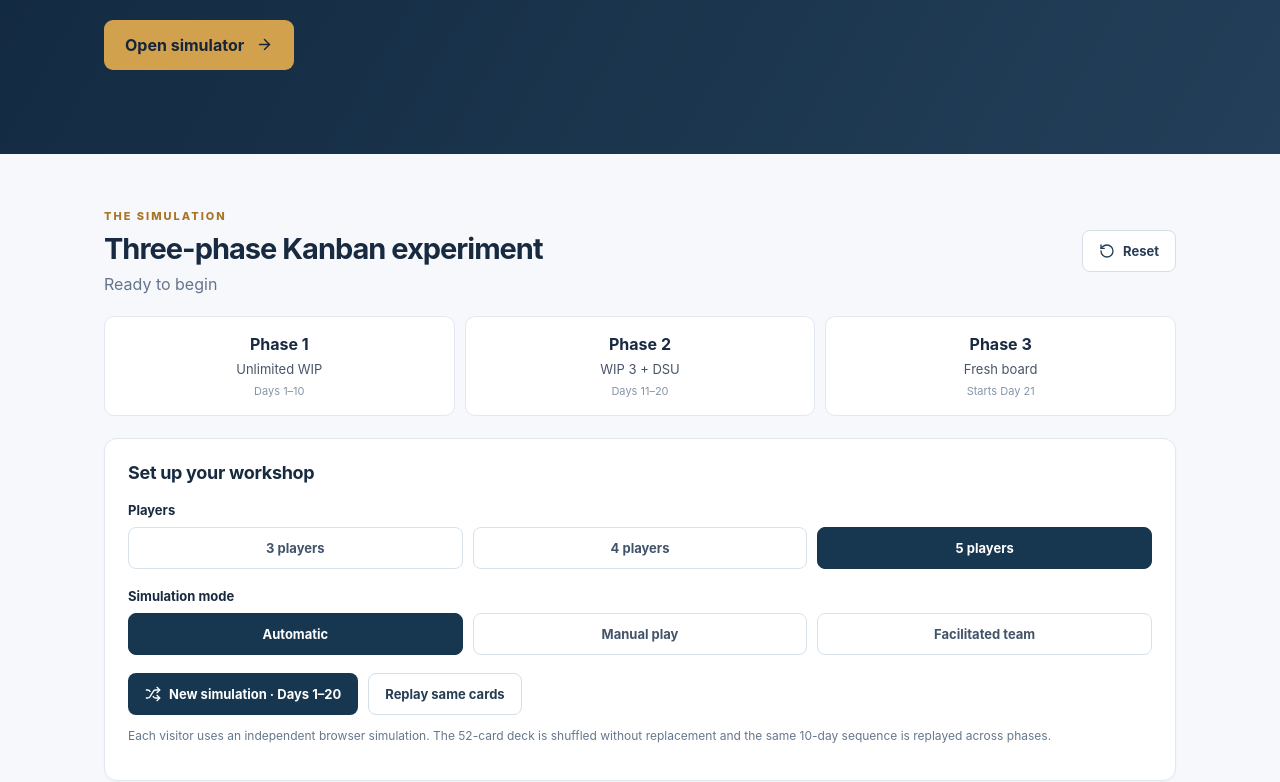
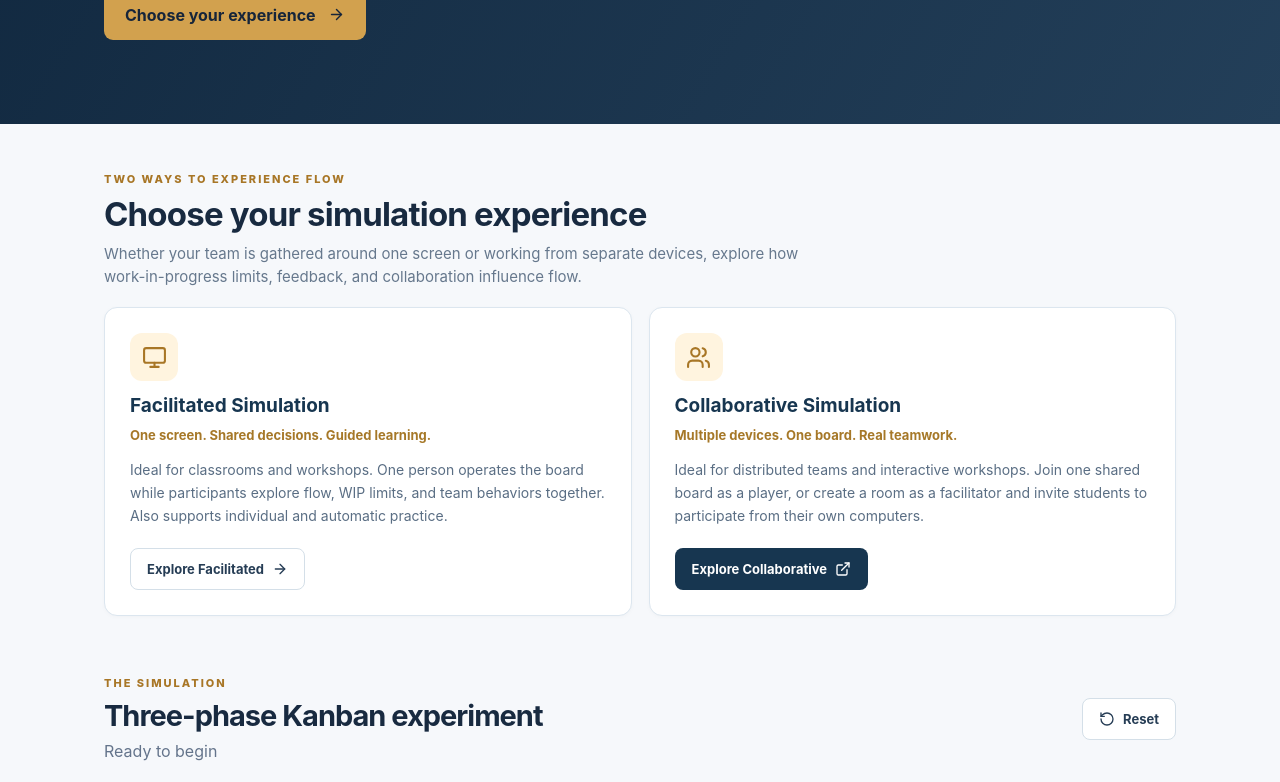
Before and after one commit to bgree062/Kanban, a React (Vite) app in the folder kanban-flow-site/: page / in a window 1280 px wide. Shown: the part 460-1242 px from the top of the page. Built offline with nearby package versions, Linux system fonts and the light colour scheme.

Commit message:
Add files via upload

```diff
--- a/kanban-flow-site/src/style.css
+++ b/kanban-flow-site/src/style.css
@@ -44,3 +44,21 @@
 .wip-exceeded .wip-state-label {color:#aa2827}
 /* Green eligible task outlines remain separate from colored WIP lanes. */
 .column .sticky.eligible:not(:disabled) {outline:2px solid #24844a;outline-offset:1px;position:relative;z-index:1}
+
+/* Main-site entry point for the independent multiplayer experience. */
+.nav nav a{display:inline-flex;align-items:center;gap:4px}
+.choose-simulation{padding-top:48px;padding-bottom:5px}
+.choose-simulation h2{font-size:clamp(25px,3vw,33px);letter-spacing:-.8px;margin:8px 0}
+.choose-simulation>.muted{max-width:720px;font-size:15px;margin:0 0 19px}
+.choose-grid{display:grid;grid-template-columns:repeat(2,minmax(0,1fr));gap:17px}
+.choose-card{background:#fff;border:1px solid #dce6ef;border-radius:13px;padding:25px;display:flex;flex-direction:column;align-items:flex-start;gap:9px;box-shadow:0 1px 4px #0f172a07}
+.choose-icon{display:flex;align-items:center;justify-content:center;color:#a87626;background:#fff4df;border-radius:12px;width:48px;height:48px}
+.choose-card h3{font-size:19px;color:#173650;margin:4px 0 0}
+.choose-card p{color:#5a6e84;line-height:1.65;font-size:14px;margin:0 0 12px;flex:1}
+.choose-card .btn{margin-top:auto}
+@media(max-width:660px){.choose-grid{grid-template-columns:1fr}.choose-simulation{padding-top:34px}.choose-card{padding:20px}.nav nav{flex-wrap:wrap;justify-content:flex-end}}
+
+/* Main homepage experience choices */
+.choose-card .choose-subtitle {font-weight:750;color:#a67828;font-size:13px;margin:0 0 1px;line-height:1.5;flex:0}
+.choose-card .choose-subtitle + p {margin-top:2px}
+@media(max-width:750px){.nav nav{gap:10px}.nav nav a{font-size:11px}}
```
Also changed, not shown: kanban-flow-site/src/main.jsx (+5 -4 lines).
